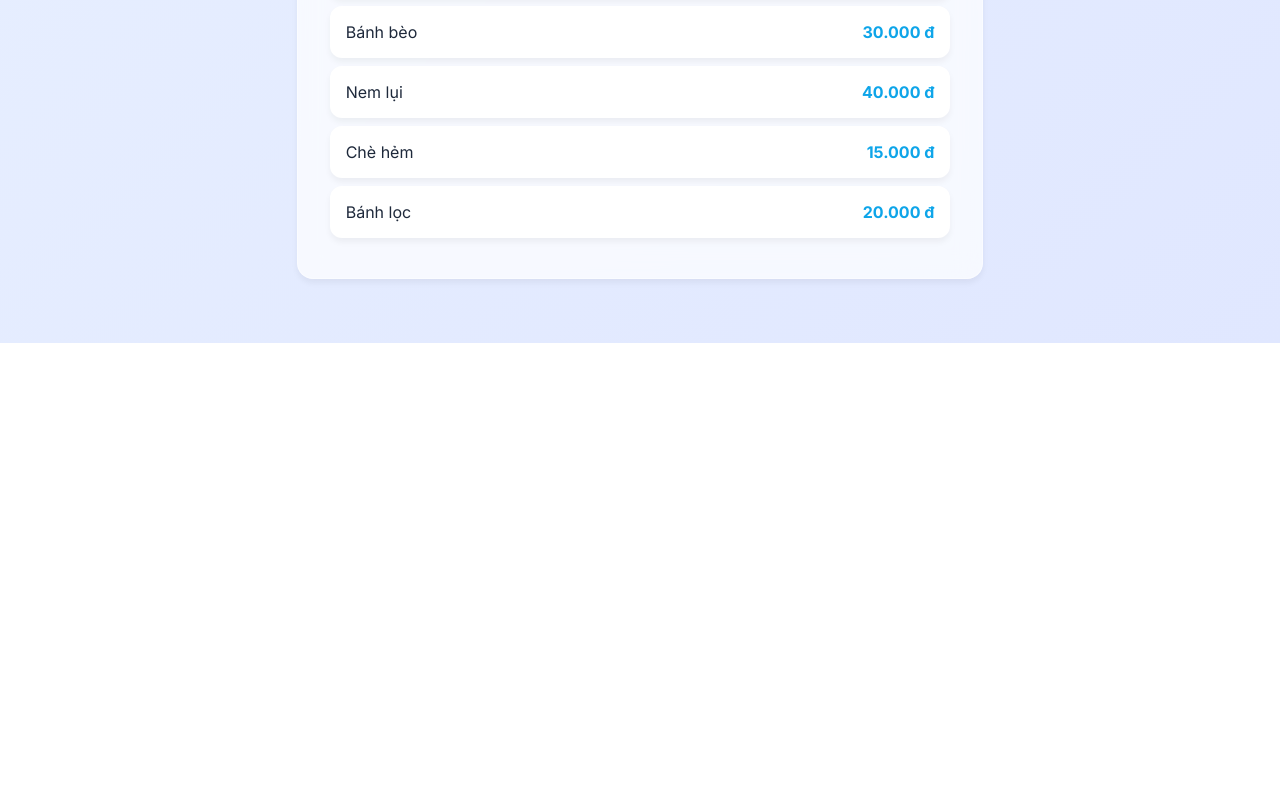
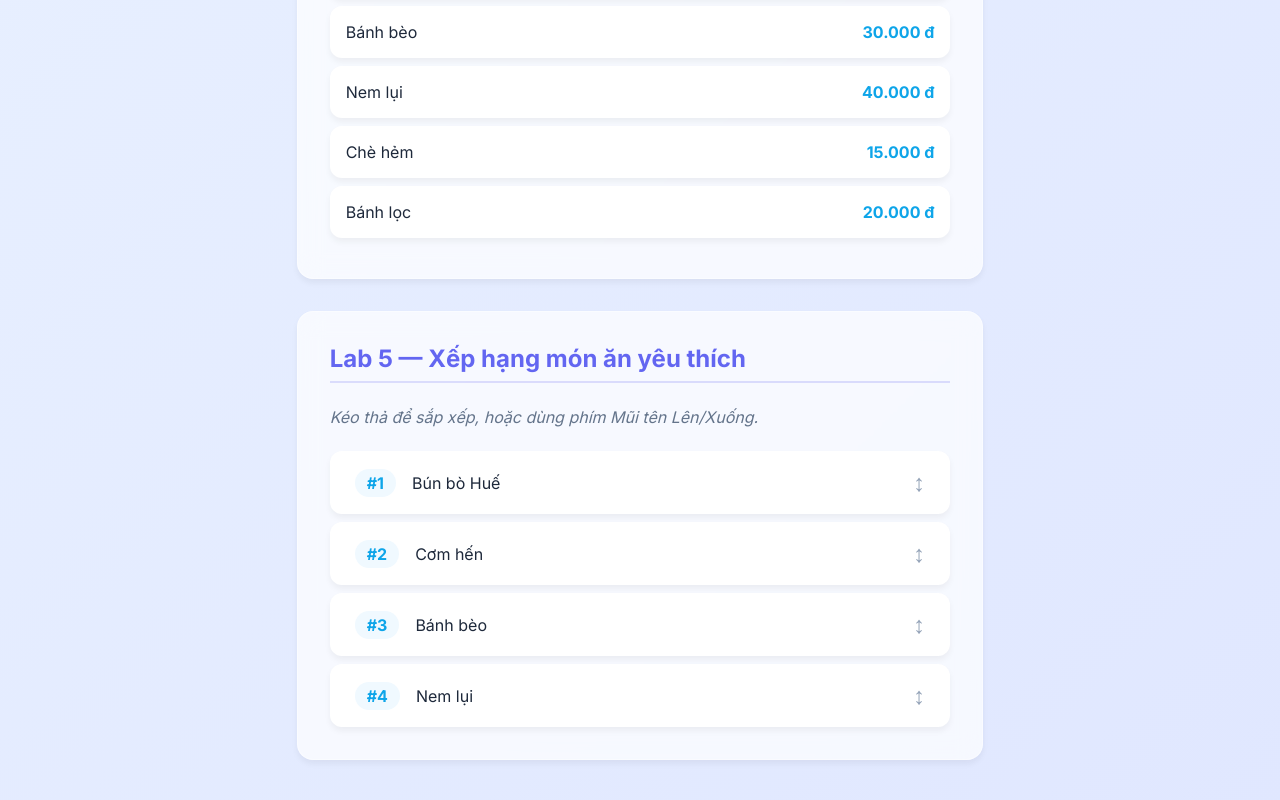
Before and after one commit to phucloc1410/phu-xuan-react, a React (Vite) app in the folder phu-xuan-react/: page / in a window 1280 px wide. Shown: the part 2833-3633 px from the top of the page. Before the commit the page ends 3176 px from the top, so only its background shows below. Built offline with nearby package versions, Linux system fonts and the light colour scheme.

Commit message:
Lab 5: sự kiện kéo thả, aria-live cho trình đọc màn hình

```diff
--- /dev/null
+++ b/phu-xuan-react/src/components/Bài7/MonAnYeuThich.jsx
@@ -0,0 +1,91 @@
+import { useState, useRef } from 'react';
+import { DS_MON_AN } from '../../data/monAnHue';
+
+export default function MonAnYeuThich() {
+  const [dsMon, setDsMon] = useState(DS_MON_AN.slice(0, 4));
+  const [idDangKeo, setIdDangKeo] = useState(null);
+  const [thongBao, setThongBao] = useState('');
+  const vungThaRef = useRef(null);
+
+  // --- Chuột & Cảm ứng ---
+  function handleKeoBatDau(e, id) {
+    setIdDangKeo(id);
+    e.dataTransfer.effectAllowed = 'move';
+    // Firefox cần data để cho phép kéo
+    e.dataTransfer.setData('text/plain', id);
+  }
+
+  function handleKeoVao(e, viTriMoi) {
+    e.preventDefault();
+    if (idDangKeo === null) return;
+
+    const viTriCu = dsMon.findIndex((m) => m.id === idDangKeo);
+    if (viTriCu === viTriMoi) return;
+
+    const dsMoi = [...dsMon];
+    const [monDangKeo] = dsMoi.splice(viTriCu, 1);
+    dsMoi.splice(viTriMoi, 0, monDangKeo);
+    setDsMon(dsMoi);
+  }
+
+  function handleThaKeo() {
+    setIdDangKeo(null);
+  }
+
+  // --- Bàn phím ---
+  function handlePhim(e, index) {
+    if (e.key === 'ArrowUp' && index > 0) {
+      e.preventDefault();
+      doiCho(index, index - 1);
+      setThongBao(`Đã chuyển ${dsMon[index].ten} lên vị trí ${index}`);
+    } else if (e.key === 'ArrowDown' && index < dsMon.length - 1) {
+      e.preventDefault();
+      doiCho(index, index + 1);
+      setThongBao(`Đã chuyển ${dsMon[index].ten} xuống vị trí ${index + 2}`);
+    }
+  }
+
+  function doiCho(vt1, vt2) {
+    const dsMoi = [...dsMon];
+    [dsMoi[vt1], dsMoi[vt2]] = [dsMoi[vt2], dsMoi[vt1]];
+    setDsMon(dsMoi);
+  }
+
+  return (
+    <section className="lab">
+      <h2>Lab 5 — Xếp hạng món ăn yêu thích</h2>
+      <p className="huong-dan">
+        Kéo thả để sắp xếp, hoặc dùng phím Mũi tên Lên/Xuống.
+      </p>
+
+      {/* Thông báo ẩn cho trình đọc màn hình */}
+      <div aria-live="polite" className="sr-only">
+        {thongBao}
+      </div>
+
+      <ol
+        className="ds-keo-tha"
+        ref={vungThaRef}
+        onDragOver={(e) => e.preventDefault()}
+      >
+        {dsMon.map((mon, index) => (
+          <li
+            key={mon.id}
+            draggable
+            tabIndex={0} // cho phép focus bằng phím Tab
+            className={mon.id === idDangKeo ? 'dang-keo' : ''}
+            onDragStart={(e) => handleKeoBatDau(e, mon.id)}
+            onDragEnter={(e) => handleKeoVao(e, index)}
+            onDragEnd={handleThaKeo}
+            onKeyDown={(e) => handlePhim(e, index)}
+            aria-label={`${mon.ten}, vị trí ${index + 1}`}
+          >
+            <span className="thu-tu">#{index + 1}</span>
+            <span className="ten">{mon.ten}</span>
+            <span className="tay-cam">↕</span>
+          </li>
+        ))}
+      </ol>
+    </section>
+  );
+}
--- a/phu-xuan-react/src/pages/Bài7Page.jsx
+++ b/phu-xuan-react/src/pages/Bài7Page.jsx
@@ -4,6 +4,7 @@ import DanhSachDiaDanh from '../components/Bài7/DanhSachDiaDanh';
 import KhamPhaDiaDanh from '../components/Bài7/KhamPhaDiaDanh';
 import LuotThichMonAn from '../components/Bài7/LuotThichMonAn';
 import TimMonAnHue from '../components/Bài7/TimMonAnHue';
+import MonAnYeuThich from '../components/Bài7/MonAnYeuThich';
 
 export default function Bài7Page() {
   return (
@@ -14,6 +15,7 @@ export default function Bài7Page() {
       <KhamPhaDiaDanh />
       <LuotThichMonAn />
       <TimMonAnHue />
+      <MonAnYeuThich />
     </main>
   );
 }
--- a/phu-xuan-react/src/styles/Bài7.css
+++ b/phu-xuan-react/src/styles/Bài7.css
@@ -431,3 +431,75 @@ button:disabled {
   font-weight: bold;
   font-size: 1rem;
 }
+
+/* Lab 5 - Kéo thả */
+.huong-dan {
+  color: var(--text-muted);
+  margin-bottom: 1.5rem;
+  font-style: italic;
+}
+
+.sr-only {
+  position: absolute;
+  width: 1px;
+  height: 1px;
+  padding: 0;
+  margin: -1px;
+  overflow: hidden;
+  clip: rect(0, 0, 0, 0);
+  border: 0;
+}
+
+.ds-keo-tha {
+  list-style: none;
+  padding: 0;
+  display: flex;
+  flex-direction: column;
+  gap: 0.5rem;
+}
+
+.ds-keo-tha li {
+  background: white;
+  padding: 1rem 1.5rem;
+  border-radius: var(--radius-md);
+  box-shadow: var(--shadow-sm);
+  display: flex;
+  align-items: center;
+  gap: 1rem;
+  cursor: grab;
+  transition: transform 0.2s, box-shadow 0.2s;
+  border: 1px solid var(--card-border);
+}
+
+.ds-keo-tha li:active {
+  cursor: grabbing;
+}
+
+.ds-keo-tha li:focus {
+  outline: 2px solid var(--primary-color);
+  outline-offset: 2px;
+}
+
+.ds-keo-tha li:hover {
+  box-shadow: var(--shadow-md);
+}
+
+.ds-keo-tha li.dang-keo {
+  opacity: 0.5;
+  background: #f1f5f9;
+  border: 2px dashed var(--primary-color);
+}
+
+.thu-tu {
+  font-weight: bold;
+  color: var(--primary-color);
+  background: #f0f9ff;
+  padding: 0.25rem 0.75rem;
+  border-radius: 999px;
+}
+
+.tay-cam {
+  margin-left: auto;
+  color: #94a3b8;
+  font-size: 1.5rem;
+}
```
